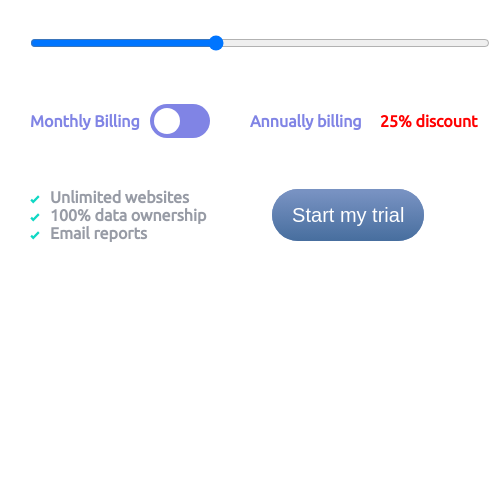
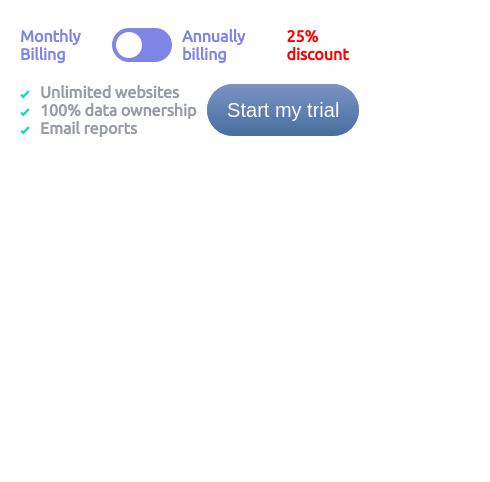
Before and after one commit to FaouziLaadjal/InteractivePricingComponent, a plain HTML site: page index.html in a window 390 px wide. Shown: the part 362-844 px from the top of the page, 490 px wide, since content can reach past the window. Drawn offline with Linux system fonts and the light colour scheme.

Commit message:
Update styles.css

```diff
--- a/styles.css
+++ b/styles.css
@@ -7,7 +7,7 @@
 .container {
   padding-top: 30px;
   width: 100%;
-  max-width: 1100px;
+
   margin-left: auto;
   margin-right: auto;
 }
@@ -42,8 +42,8 @@
 }
 .container-wrapper {
   width: 100%;
-  padding-left: 10px;
-  padding-right: 10px;
+  padding-left: 20px;
+  padding-right: 20px;
 }
 .check {
   padding-top: 5px;
@@ -199,9 +199,17 @@ input:checked + .slider:before {
 }
 
 @media screen and (max-width: 830px) {
-  #main {
-    padding-left: 20px;
-    padding-right: 20px;
-    padding-top: 50px;
+  #main{
+    padding: 0;
+    display: inline-block;
   }
-}
+  .btn-switch{
+    grid-template-columns: auto auto auto auto;
+    gap: 10px;
+    margin-bottom: 20px;
+  }
+
+
+
+
+  }
```
